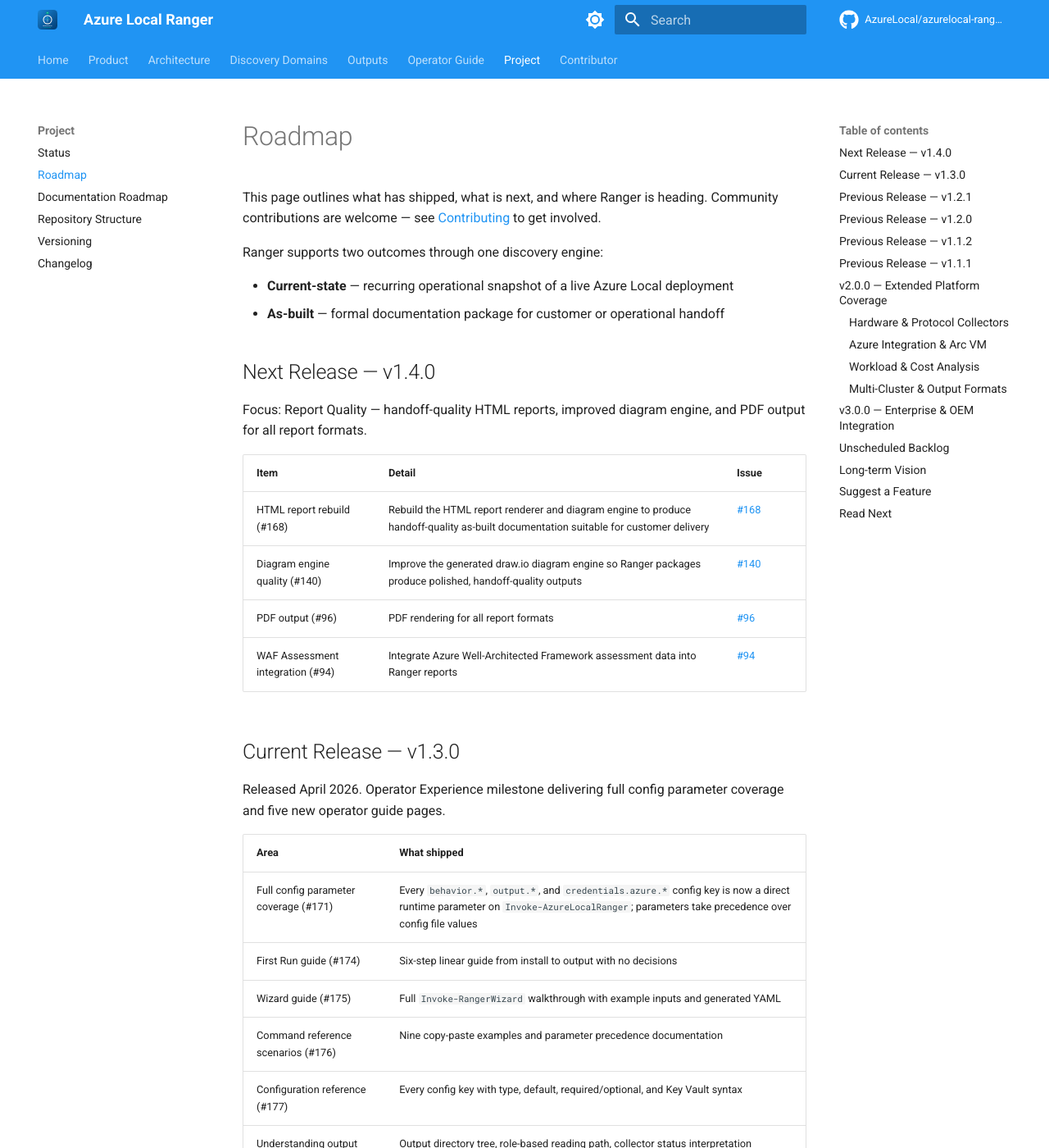
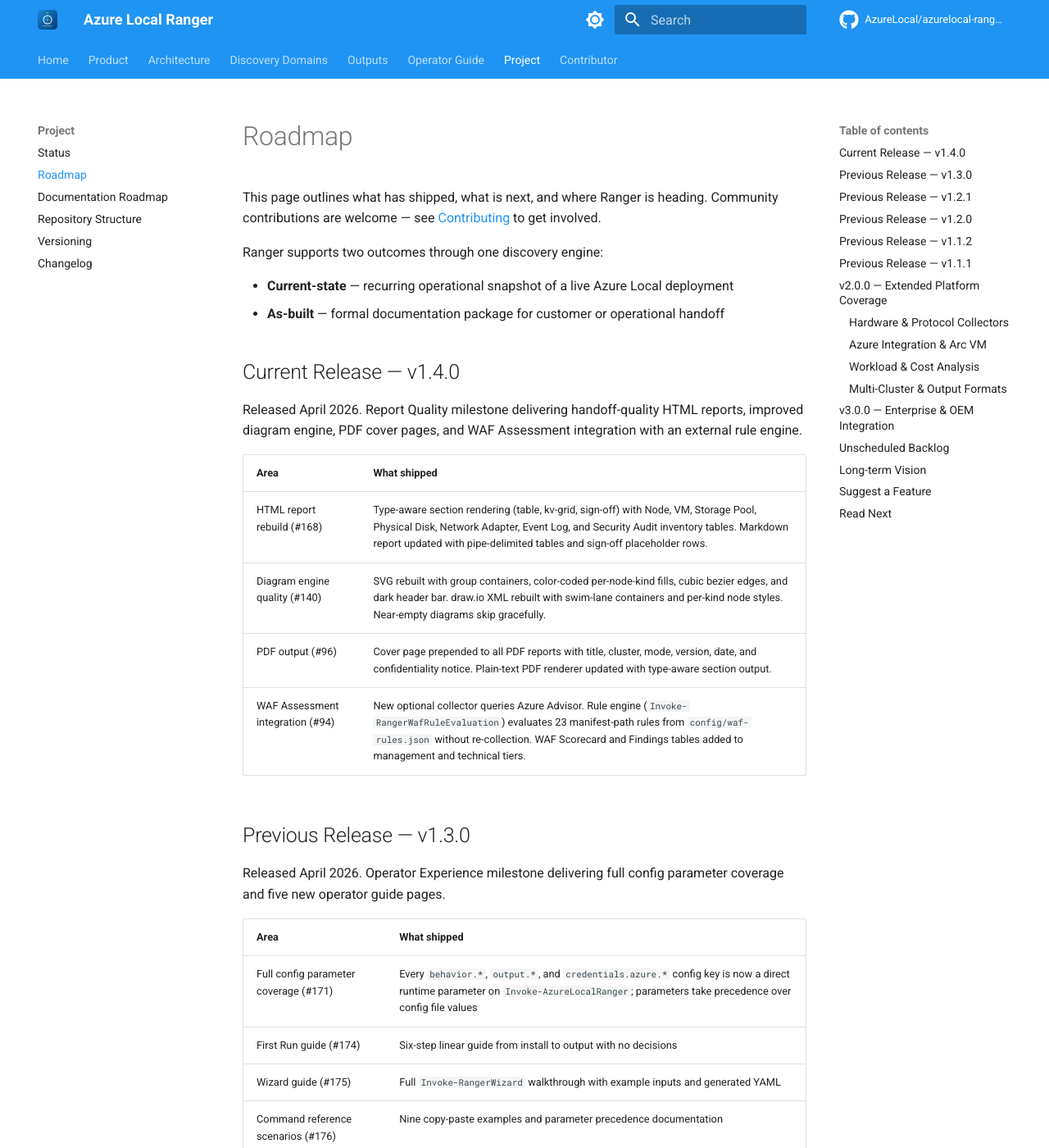
Before and after one commit to AzureLocal/azurelocal-ranger, an MkDocs documentation site: the page built from docs/project/roadmap.md, in a window 1280 px wide and 1400 px high. Shown: the whole window at 82% size. Built offline with MkDocs 1.6.1 and Material for MkDocs 9.7.7, drawn with Linux system fonts in a browser that asks for light colours; comment, search, counter and statistics services are not loaded.

Commit message:
feat: v1.4.0 — Report Quality milestone (#168, #140, #96, #94)
- HTML report rebuild (#168): type-aware table/kv/sign-off rendering in HTML
  and Markdown renderers; node, VM, pool, disk, adapter, event log, and
  security audit inventory tables added to report payload
- Diagram engine quality (#140): SVG group containers, per-kind node styles,
  cubic bezier edges; draw.io swim-lane containers; near-empty diagram skip
- PDF output (#96): cover page with title/cluster/mode/version/date; type-aware
  plain-text section rendering for PDF
- WAF Assessment integration (#94): Azure Advisor collector; 23-rule manifest
  path engine from config/waf-rules.json; WAF Scorecard and Findings tables
  in management and technical report tiers; wafAssessment manifest domain
- Fix Invoke-RangerWizard interactive gate (#180): remove IsInputRedirected
  check that blocked wizard in VS Code terminal and Windows Terminal
- 76/76 Pester tests passing

Co-Authored-By: Claude Sonnet 4.6 <noreply@anthropic.com>

```diff
--- a/docs/project/roadmap.md
+++ b/docs/project/roadmap.md
@@ -8,18 +8,18 @@ Ranger supports two outcomes through one discovery engine:
 - **Current-state** — recurring operational snapshot of a live Azure Local deployment
 - **As-built** — formal documentation package for customer or operational handoff
 
-## Next Release — v1.4.0
+## Current Release — v1.4.0
 
-Focus: Report Quality — handoff-quality HTML reports, improved diagram engine, and PDF output for all report formats.
+Released April 2026. Report Quality milestone delivering handoff-quality HTML reports, improved diagram engine, PDF cover pages, and WAF Assessment integration with an external rule engine.
 
-| Item | Detail | Issue |
-| --- | --- | --- |
-| HTML report rebuild (#168) | Rebuild the HTML report renderer and diagram engine to produce handoff-quality as-built documentation suitable for customer delivery | [#168](https://github.com/AzureLocal/azurelocal-ranger/issues/168) |
-| Diagram engine quality (#140) | Improve the generated draw.io diagram engine so Ranger packages produce polished, handoff-quality outputs | [#140](https://github.com/AzureLocal/azurelocal-ranger/issues/140) |
-| PDF output (#96) | PDF rendering for all report formats | [#96](https://github.com/AzureLocal/azurelocal-ranger/issues/96) |
-| WAF Assessment integration (#94) | Integrate Azure Well-Architected Framework assessment data into Ranger reports | [#94](https://github.com/AzureLocal/azurelocal-ranger/issues/94) |
+| Area | What shipped |
+| --- | --- |
+| HTML report rebuild (#168) | Type-aware section rendering (table, kv-grid, sign-off) with Node, VM, Storage Pool, Physical Disk, Network Adapter, Event Log, and Security Audit inventory tables. Markdown report updated with pipe-delimited tables and sign-off placeholder rows. |
+| Diagram engine quality (#140) | SVG rebuilt with group containers, color-coded per-node-kind fills, cubic bezier edges, and dark header bar. draw.io XML rebuilt with swim-lane containers and per-kind node styles. Near-empty diagrams skip gracefully. |
+| PDF output (#96) | Cover page prepended to all PDF reports with title, cluster, mode, version, date, and confidentiality notice. Plain-text PDF renderer updated with type-aware section output. |
+| WAF Assessment integration (#94) | New optional collector queries Azure Advisor. Rule engine (`Invoke-RangerWafRuleEvaluation`) evaluates 23 manifest-path rules from `config/waf-rules.json` without re-collection. WAF Scorecard and Findings tables added to management and technical tiers. |
 
-## Current Release — v1.3.0
+## Previous Release — v1.3.0
 
 Released April 2026. Operator Experience milestone delivering full config parameter coverage and five new operator guide pages.
 
```
Also changed, not shown: CHANGELOG.md (+25 -0 lines), docs/index.md (+1 -1 lines), docs/project/status.md (+7 -3 lines), .markdownlint.json (added), 14 other files.
